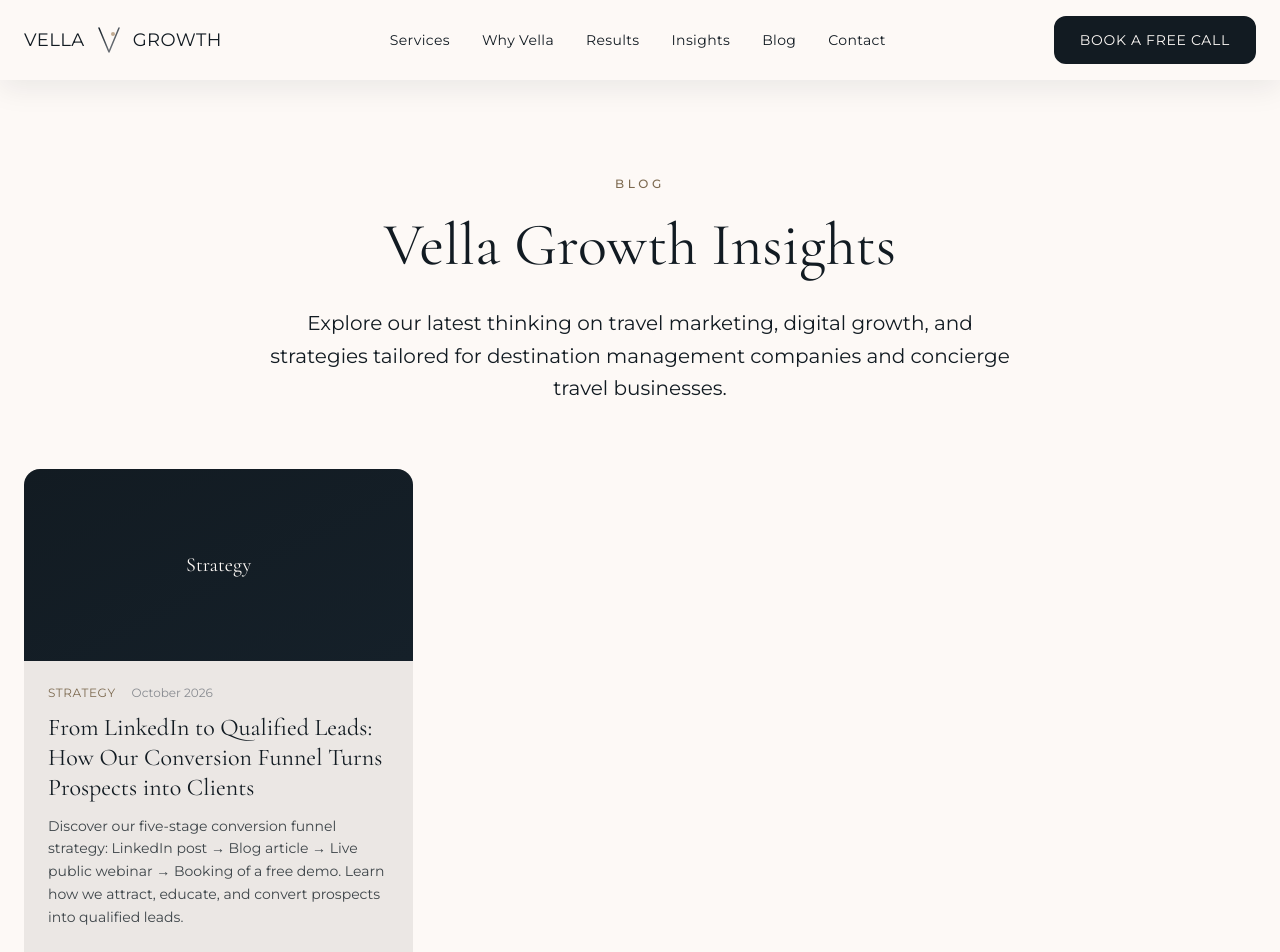
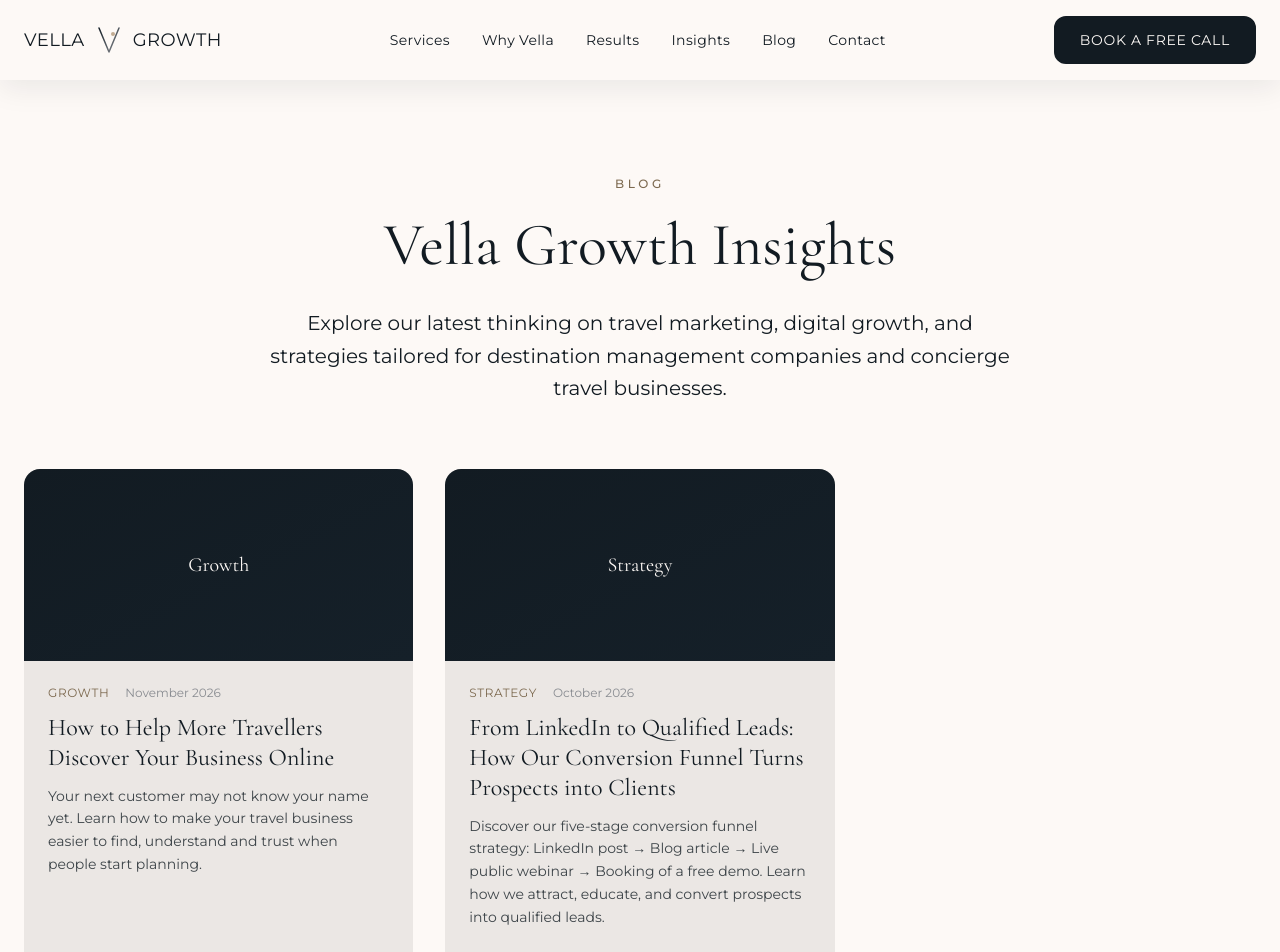
Before and after one commit to lasuamont/vellagrowthagency, a Next.js app: page /blog in a window 1280 px wide. Shown: the top 952 px of the page. Built offline with nearby package versions, Linux system fonts and the light colour scheme.

Commit message:
Feature online discoverability article in blog

```diff
--- a/src/app/blog/page.tsx
+++ b/src/app/blog/page.tsx
@@ -17,6 +17,14 @@ interface ArticleCard {
 }
 
 const articles: ArticleCard[] = [
+  {
+    id: "be-found-by-more-travellers",
+    title: "How to Help More Travellers Discover Your Business Online",
+    excerpt: "Your next customer may not know your name yet. Learn how to make your travel business easier to find, understand and trust when people start planning.",
+    date: "November 2026",
+    category: "Growth",
+    href: "/blog/be-found-by-more-travellers",
+  },
   {
     id: "conversion-funnel",
     title: "From LinkedIn to Qualified Leads: How Our Conversion Funnel Turns Prospects into Clients",
```
